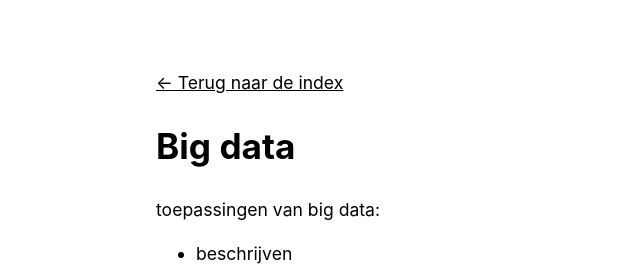
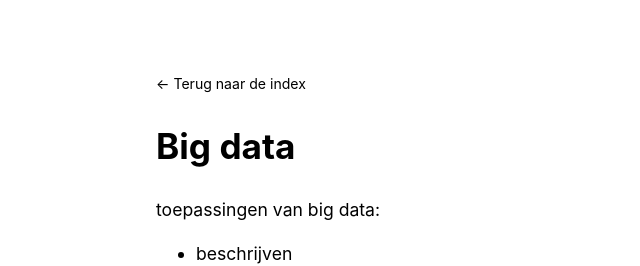
Before and after one commit to RobinBoers/school.geheimesite.nl, a Jekyll site: the page built from 4VWO/big-data.md, in a window 1280 px wide. Shown: the top 266 px of the page, without its empty margins (109-749 px from the left). Built offline with Jekyll 4.4.1, drawn with Linux system fonts in a browser that asks for light colours; our own code applies the rules of GitHub Pages for plain Markdown files.

Commit message:
Improve styling

```diff
--- a/_layouts/page.html
+++ b/_layouts/page.html
@@ -3,9 +3,9 @@ layout: default
 ---
 
 <header>
-  <p class="h3">
+  <nav>
     <a href="{{ site.baseurl }}/">← Terug naar de index</a>
-  </p>
+  </nav>
 </header>
 
 <main>
--- a/main.css
+++ b/main.css
@@ -111,6 +111,13 @@ img {
   display: block;
 }
 
+/* Header */
+
+header nav a {
+  text-decoration: none;
+  font-size: 0.8em;
+}
+
 /* Footer */
 
 footer {
```
